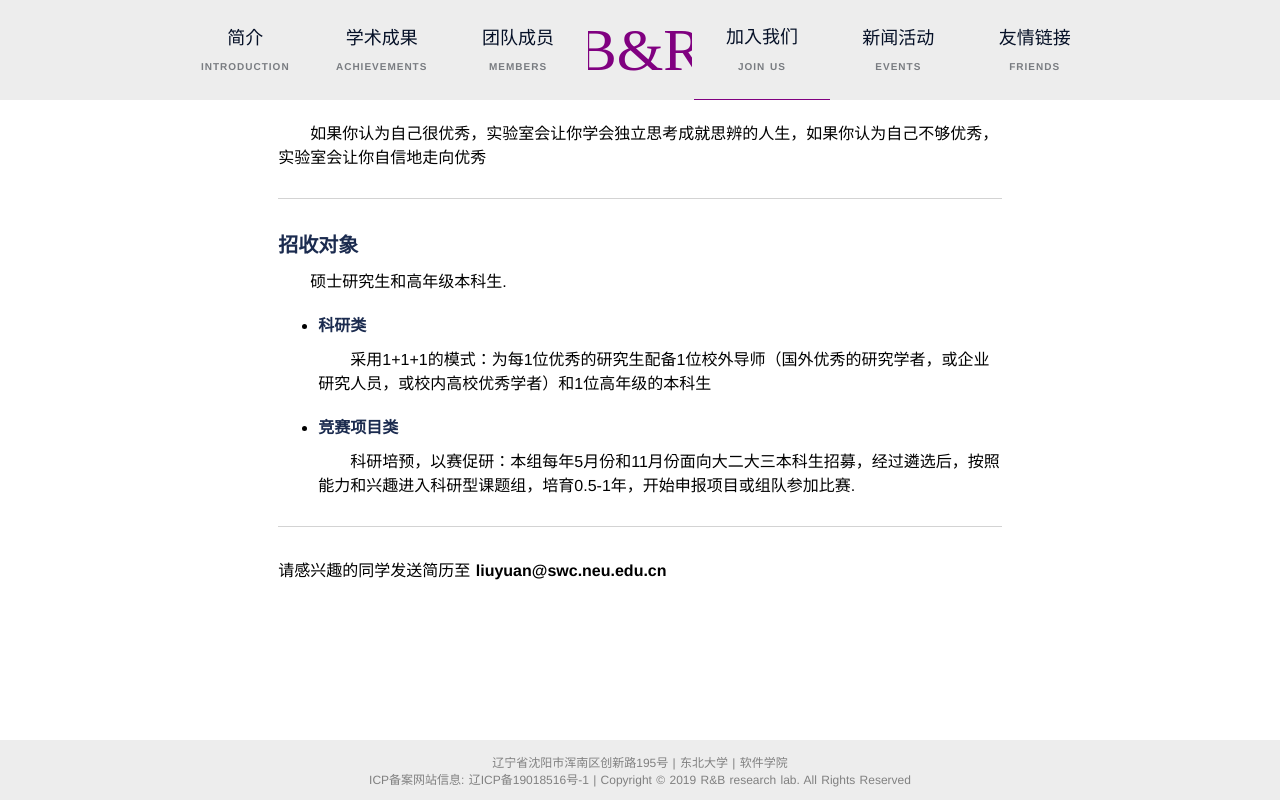
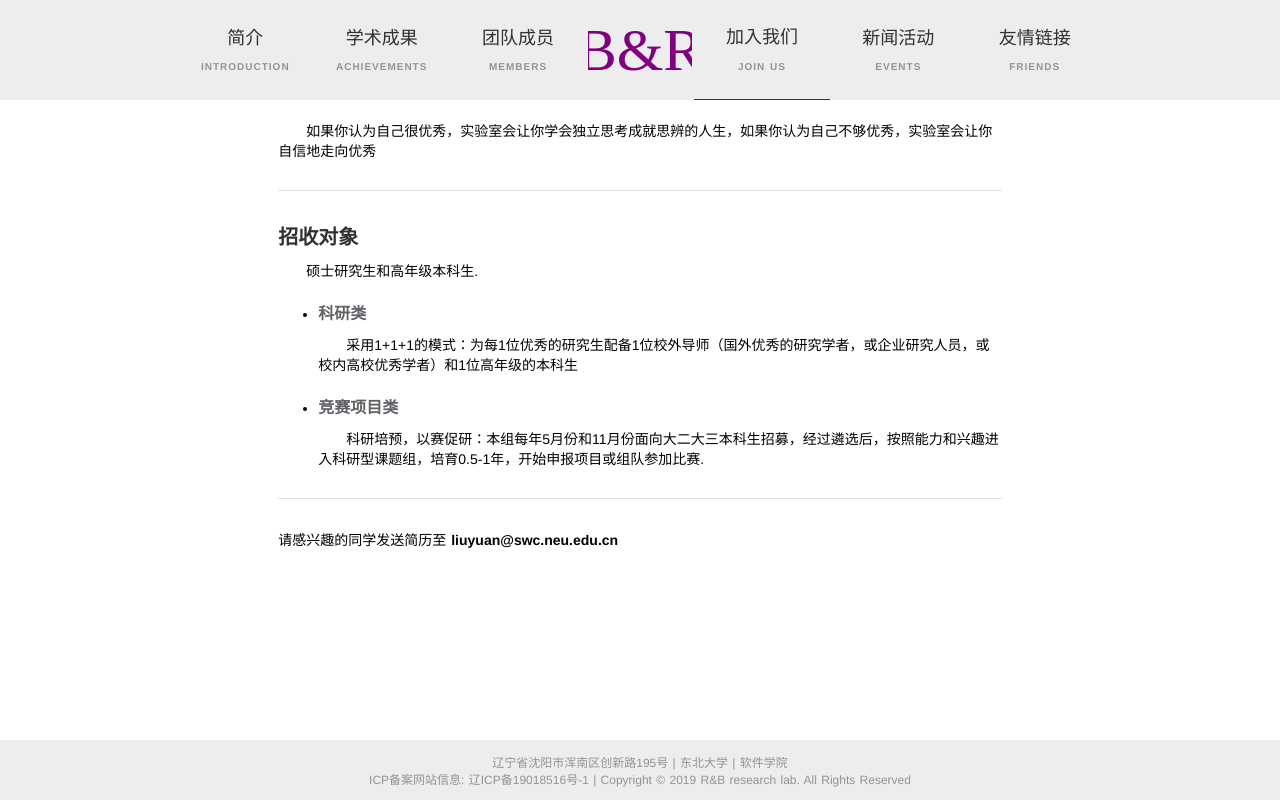
Before and after one commit to thothsun/blockchain-lab, a Nuxt app: page /join in a window 1280 px wide. Built offline with nearby package versions, Linux system fonts and the light colour scheme.

Commit message:
调整文字颜色

```diff
--- a/components/footer.vue
+++ b/components/footer.vue
@@ -22,7 +22,7 @@
     display: flex;
     justify-content: center;
     align-items: center;
-    color: grey;
+    color: #909399;
     font-size: 1.2rem;
     background-color: rgba(237, 237, 237);;
   }
--- a/components/header.vue
+++ b/components/header.vue
@@ -141,7 +141,7 @@
   }
 
   .title-item-link {
-    color: #051027;
+    color: #303133;
     letter-spacing: 0;
     line-height: 1.3;
     text-align: center;
@@ -158,7 +158,7 @@
 
   .e-title {
     font-size: 1rem;
-    color: #797c81;
+    color: #909399;
     letter-spacing: 1px;
     font-weight: 700;
     text-transform: uppercase;
--- a/layouts/default.vue
+++ b/layouts/default.vue
@@ -20,7 +20,7 @@
   body {
     overflow-y: scroll;
     min-height: 100vh;
-    font-size: 1.6rem;
+    font-size: 1.4rem;
   }
 
   .main-content {
@@ -28,19 +28,20 @@
   }
 
   h1 {
-    color: #1B2B4F;
+    color: #303133;
     margin: 20px 0 10px 0;
     font-size: 2rem;
   }
 
   h4{
     font-size: 1.6rem;
+    color: #606266;
   }
 
   hr {
     border: none;
     height: 1px;
-    background-color: lightgray;
+    background-color: #DCDFE6;
     margin: 30px 0;
   }
 
--- a/pages/achievements.vue
+++ b/pages/achievements.vue
@@ -110,7 +110,7 @@
 
 
   li {
-    color: #1B2B4F;
+    color: #606266;
     text-align: justify;
     text-justify: inter-ideograph
   }
--- a/pages/index.vue
+++ b/pages/index.vue
@@ -82,12 +82,11 @@
 
   h4 {
     margin: 20px 0 10px 0;
-    color: #1B2B4F;
   }
 
   p {
     line-height: 1.7;
-    color: #1B2B4F;
+    color: #606266;
   }
 
 
--- a/pages/join.vue
+++ b/pages/join.vue
@@ -57,7 +57,6 @@
 
   h4 {
     margin: 20px 0 10px 0;
-    color: #1B2B4F;
   }
 
   p {
```
